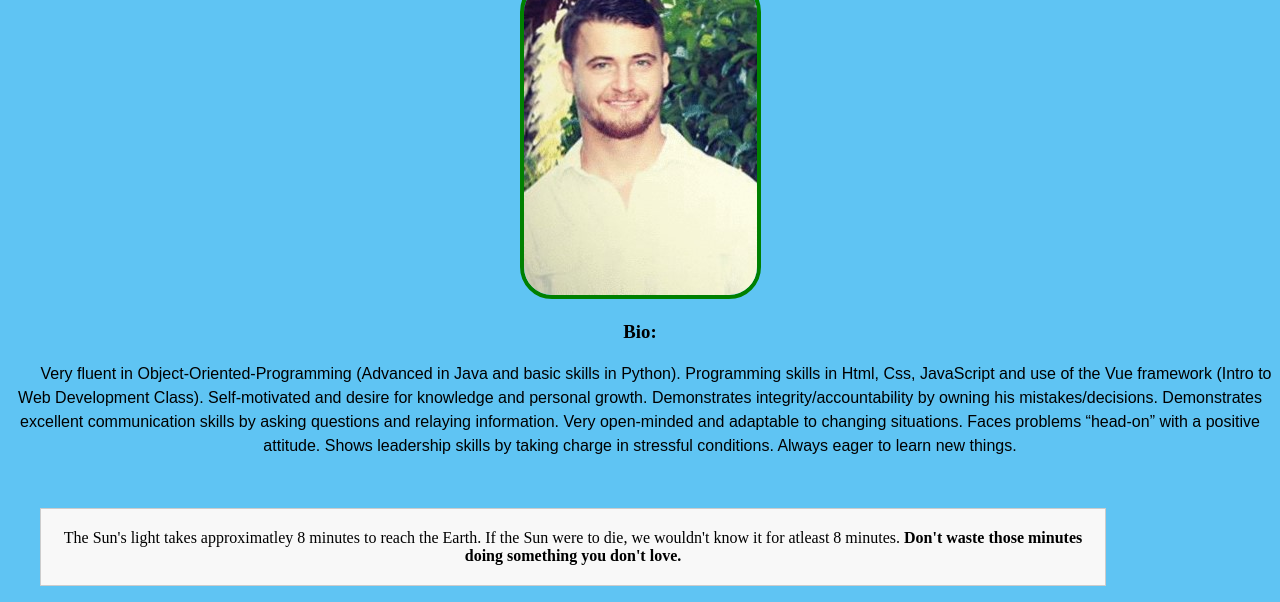
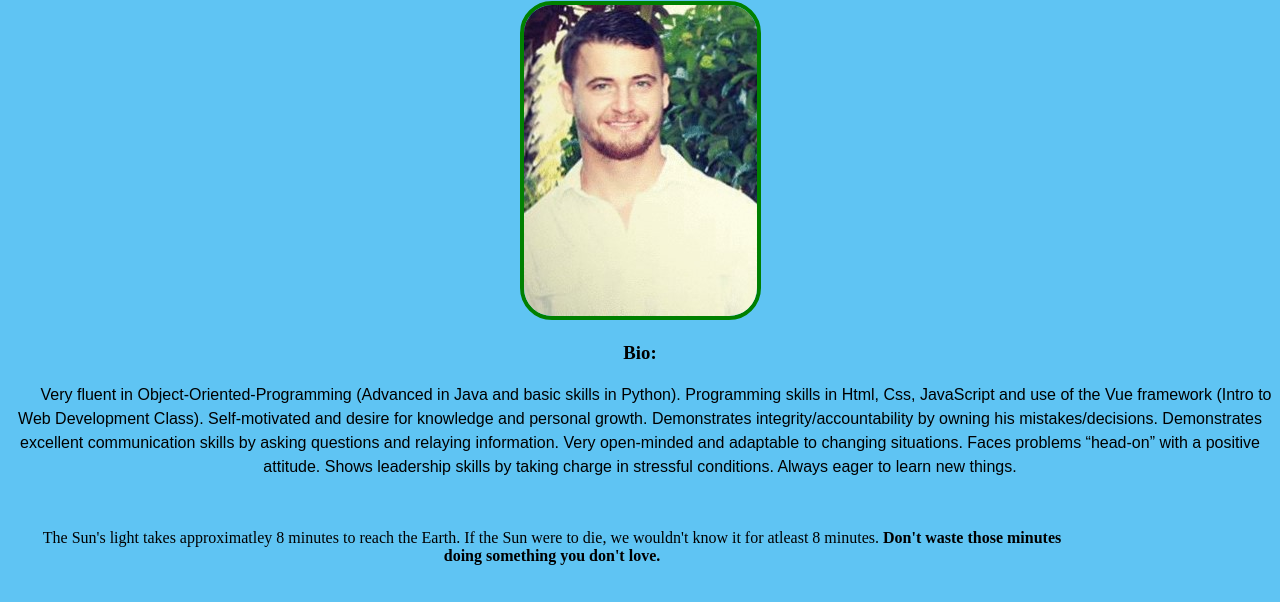
Before and after one commit to wjones17/Portfolio, a plain HTML site: page index.html in a window 1280 px wide. Shown: the part 199-801 px from the top of the page. Drawn offline with nearby package versions, Linux system fonts and the light colour scheme; a script that the page names is missing.

Commit message:
Update styles.css

```diff
--- a/styles/styles.css
+++ b/styles/styles.css
@@ -23,10 +23,7 @@ main, a{
 }
 blockquote{
   max-width: 80%; /* Adjust the maximum width as needed */
-      text-align: center;
-      padding: 20px;
-      border: 1px solid #ccc;
-      background-color: #f8f8f8;
+  text-align: center;
 }
 body{
   background-color: rgb(95, 196, 243);
```
